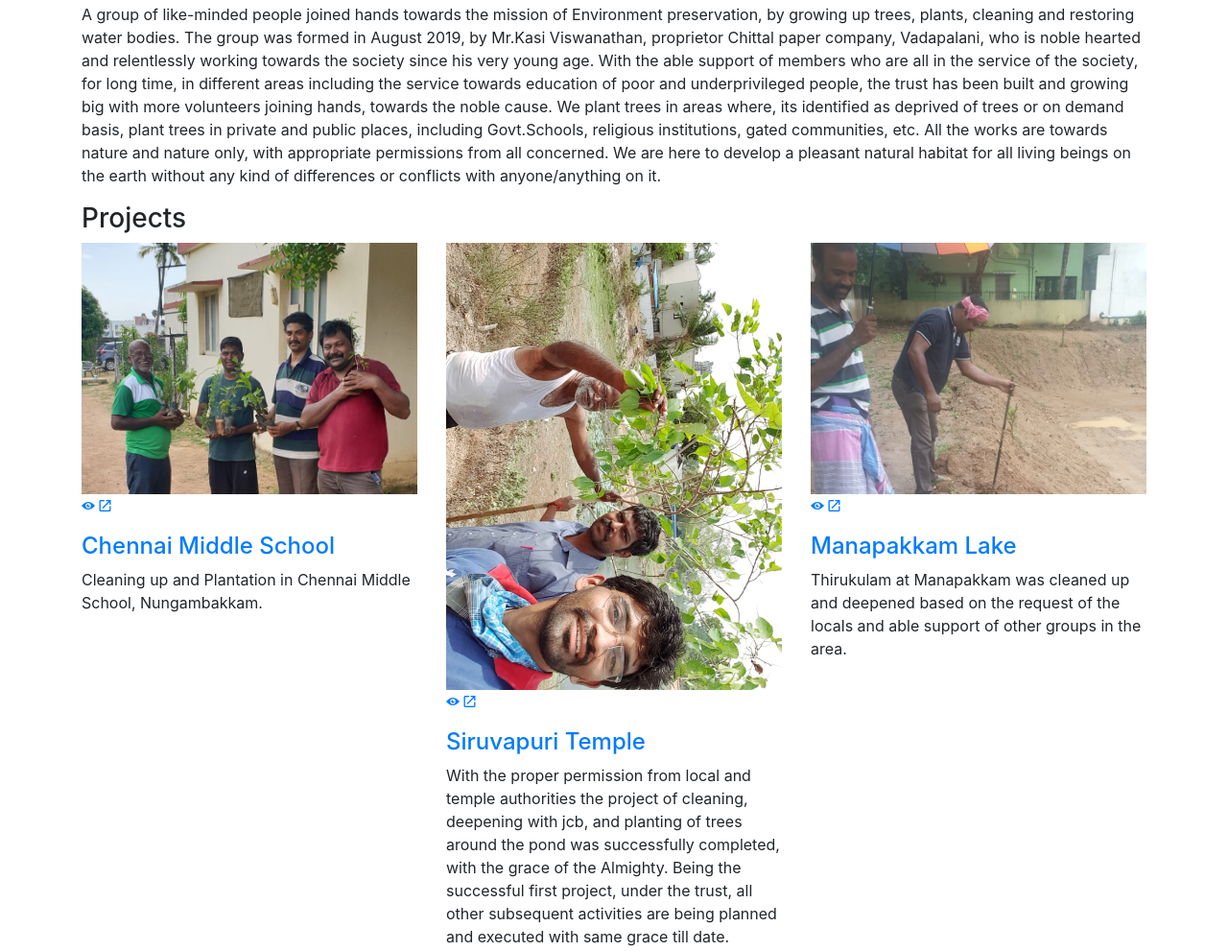
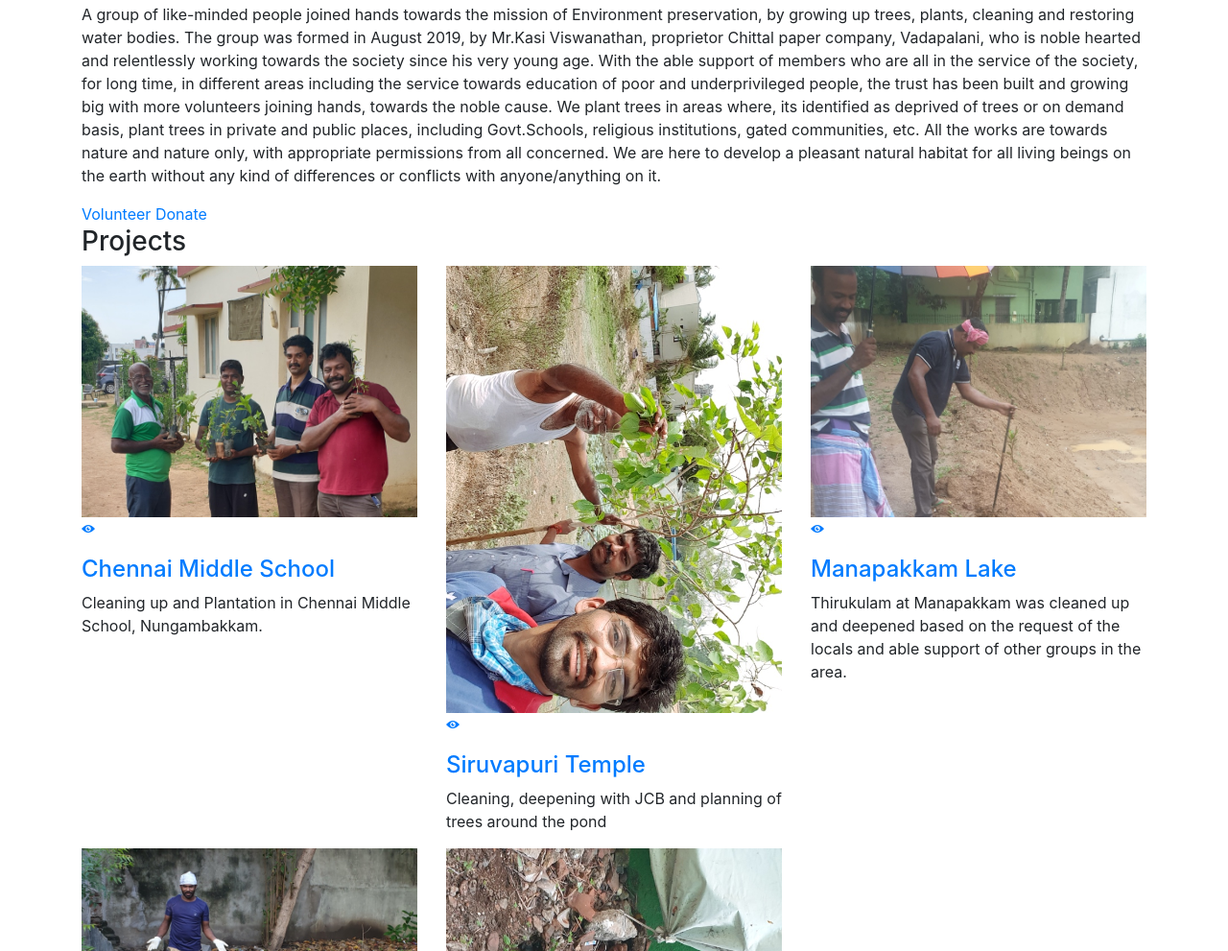
Before and after one commit to Iyarkai/website, a website with bundled scripts: page src/index.html in a window 1280 px wide. Shown: the part 537-1528 px from the top of the page at 96% size. Built offline with nearby package versions, Linux system fonts and the light colour scheme; a web font is replaced by a local one.

Commit message:
projects section changed and iyarkai logo shape changed

```diff
--- a/src/index.html
+++ b/src/index.html
@@ -48,7 +48,7 @@
 			<div id="logo" class="pull-left">
 				<!-- <h1><a href="#intro" class="scrollto">BizPage</a></h1> -->
 				<!-- Uncomment below if you prefer to use an image logo -->
-				<a href="#intro"><img src="images/3dlg.png" width="60" alt="" title="" /></a>
+				<a href="#intro"><img src="images/3dlg.png" width="48" alt="" title="" /></a>
 			</div>
 
 			<nav id="nav-menu-container">
@@ -165,6 +165,8 @@
 					concerned. We are here to develop a pleasant natural habitat for all living beings on the earth
 					without any kind of differences or conflicts with anyone/anything on it.</p>
 				</header>
+				<a href="#featured-services" class="btn-get-started scrollto">Volunteer</a>
+				<a href="#featured-services" class="btn-get-started scrollto">Donate</a>
 
 				<!-- <div class="row about-cols">
 
@@ -306,8 +308,7 @@
 								<img src="images/portfolio/Chennai Middle School.jpg" class="img-fluid" alt="">
 								<a href="images/portfolio/Chennai Middle School.jpg" data-lightbox="portfolio" data-title="Chennai Middle School"
 									class="link-preview" title="Preview"><i class="ion ion-eye"></i></a>
-								<a href="#" class="link-details" title="More Details"><i
-										class="ion ion-android-open"></i></a>
+								<!-- <a href="#" class="link-details" title="More Details"> <i class="ion ion-android-open"></i></a> -->
 							</figure>
 
 							<div class="portfolio-info">
@@ -325,16 +326,16 @@
 									data-title="Siruvapuri Temple Pond cleaning and rejuvenation-1" title="Preview"></a>
 								<a href="images/portfolio/Sivapuri Project 1.jpg" class="link-preview" data-lightbox="portfolio"
 									data-title="Siruvapuri Temple Pond cleaning and rejuvenation" title="Preview"><i class="ion ion-eye"></i></a>
-								<a href="#" class="link-details" title="More Details"><i
-										class="ion ion-android-open"></i></a>
+								<!-- <a href="#" class="link-details" title="More Details"><i class="ion ion-android-open"></i></a> -->
 							</figure>
 
 							<div class="portfolio-info">
 								<h4><a href="#">Siruvapuri Temple</a></h4>
-								<p>With the proper permission from local and temple authorities the project of cleaning, deepening with
+								<p>Cleaning, deepening with JCB and planning of trees around the pond</p>
+								<!-- <p>With the proper permission from local and temple authorities the project of cleaning, deepening with
 								jcb, and planting of trees around the pond was successfully completed, with the grace of the Almighty.
 								Being the successful first project, under the trust, all other subsequent activities are being planned and
-								executed with same grace till date.</p>
+								executed with same grace till date.</p> -->
 							</div>
 						</div>
 					</div>
@@ -348,8 +349,7 @@
 								<a href="images/portfolio/Lake Project 1.jpg" class="link-preview" data-lightbox="portfolio"
 									data-title="Manapakkam Lake" title="Preview"><i class="ion ion-eye"></i></a>
 
-								<a href="#" class="link-details" title="More Details"><i
-										class="ion ion-android-open"></i></a>
+								<!-- <a href="#" class="link-details" title="More Details"><i class="ion ion-android-open"></i></a> -->
 							</figure>
 
 							<div class="portfolio-info">
@@ -366,8 +366,7 @@
 								<img src="images/portfolio/Plantation in Private.jpg" class="img-fluid" alt="">
 								<a href="images/portfolio/Plantation in Private.jpg" class="link-preview" data-lightbox="portfolio"
 									data-title="Plantation in Private" title="Preview"><i class="ion ion-eye"></i></a>
-								<a href="#" class="link-details" title="More Details"><i
-										class="ion ion-android-open"></i></a>
+								<!-- <a href="#" class="link-details" title="More Details"><i class="ion ion-android-open"></i></a> -->
 							</figure>
 
 							<div class="portfolio-info">
@@ -382,7 +381,7 @@
 								<img src="images/portfolio/Private Residence.jpg" class="img-fluid" alt="">
 								<a href="images/portfolio/Private Residence.jpg" class="link-preview" data-lightbox="portfolio"
 									data-title="Plantation in Private" title="Preview"><i class="ion ion-eye"></i></a>
-								<a href="#" class="link-details" title="More Details"><i class="ion ion-android-open"></i></a>
+								<!-- <a href="#" class="link-details" title="More Details"><i class="ion ion-android-open"></i></a> -->
 							</figure>
 
 							<div class="portfolio-info">
@@ -392,7 +391,7 @@
 						</div>
 					</div>
 
-					<div class="col-lg-4 col-md-6 portfolio-item filter-app wow fadeInUp" data-wow-delay="0.2s">
+					<!-- <div class="col-lg-4 col-md-6 portfolio-item filter-app wow fadeInUp" data-wow-delay="0.2s">
 						<div class="portfolio-wrap">
 							<figure>
 								<img src="images/portfolio/Puzhal Project.jpg" class="img-fluid" alt="">
@@ -460,7 +459,7 @@
 								the community.</p>
 							</div>
 						</div>
-					</div>
+					</div> -->
 				</div>
 
 			</div>
@@ -553,7 +552,7 @@
 				<div class="row">
 
 					<div class="col-lg-3 col-md-6 footer-info">
-						<img src="images/Logo.jpg" style="width:100%"  title="logo" />
+						<img src="images/Logo.jpg" style="width:100%; border-radius: 50%;"  title="logo" />
 					</div>
 
 					<div class="col-lg-3 col-md-6 footer-links">
@@ -580,9 +579,9 @@
 						<div class="social-links">
 							<a href="#" class="twitter"><i class="fa fa-twitter"></i></a>
 							<a href="#" class="facebook"><i class="fa fa-facebook"></i></a>
-							<a href="#" class="instagram"><i class="fa fa-instagram"></i></a>
-							<a href="#" class="google-plus"><i class="fa fa-google-plus"></i></a>
-							<a href="#" class="linkedin"><i class="fa fa-linkedin"></i></a>
+							<!-- <a href="#" class="instagram"><i class="fa fa-instagram"></i></a> -->
+							<!-- <a href="#" class="google-plus"><i class="fa fa-google-plus"></i></a> -->
+							<!-- <a href="#" class="linkedin"><i class="fa fa-linkedin"></i></a> -->
 						</div>
 
 					</div>
--- a/src/scss/_screen.scss
+++ b/src/scss/_screen.scss
@@ -305,6 +305,7 @@ h6 {
   color: #18d26e;
 }
 
+
 /*--------------------------------------------------------------
 # Navigation Menu
 --------------------------------------------------------------*/
@@ -664,6 +665,7 @@ body.mobile-nav-active #mobile-nav-toggle {
 #about .container {
   position: relative;
   z-index: 10;
+  text-align: center;
 }
 
 #about .about-col {
@@ -735,6 +737,27 @@ body.mobile-nav-active #mobile-nav-toggle {
   margin-bottom: 0;
   padding: 0 20px 20px 20px;
 }
+
+#about .btn-get-started {
+  font-family: "Montserrat", sans-serif;
+  font-weight: 500;
+  font-size: 16px;
+  letter-spacing: 1px;
+  display: inline-block;
+  padding: 8px 32px;
+  border-radius: 50px;
+  transition: 0.5s;
+  margin: 10px;
+  color: #fff;
+  background: #18d26e;
+}
+
+#about .btn-get-started:hover {
+  background: #fff;
+  color: #18d26e;
+}
+
+
 
 /* Services Section
 --------------------------------*/
@@ -1023,7 +1046,7 @@ body.mobile-nav-active #mobile-nav-toggle {
   background: #fff;
   text-align: center;
   padding: 20px;
-  height: 270px;
+  height: 150px;
   border-radius: 0 0 3px 3px;
 }
 
```
Also changed, not shown: 1 other file.
